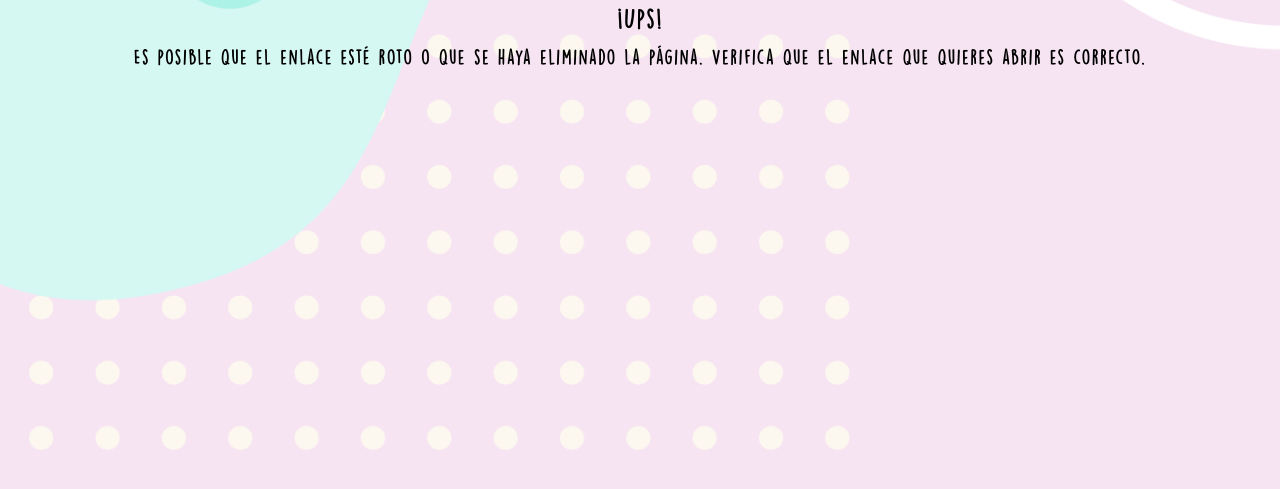
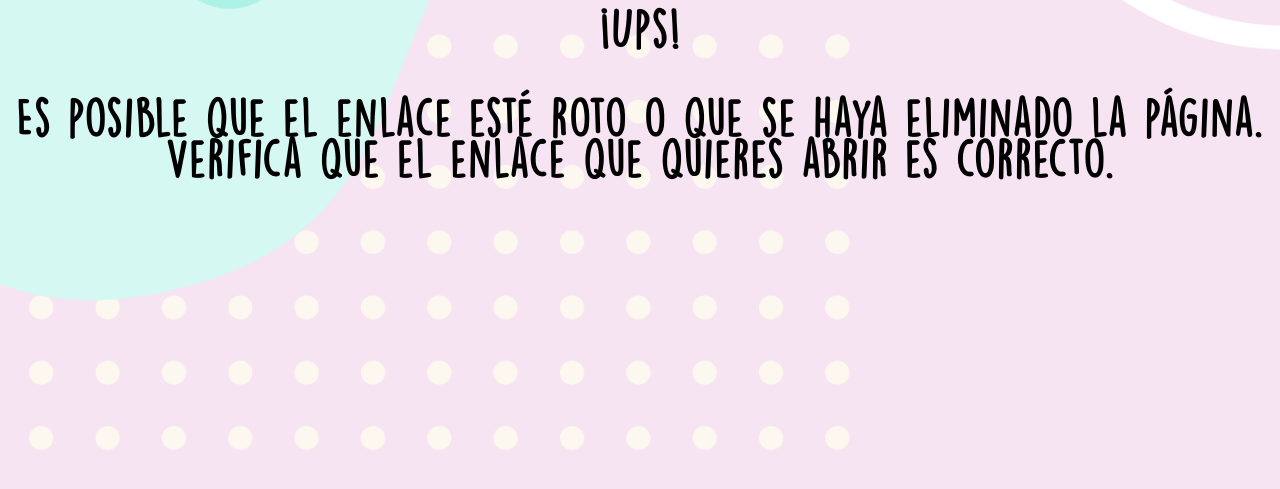
Before and after one commit to Fibonach0/DiDi-Tarjetas, a plain HTML site: page NotFound.html in a window 1280 px wide. Shown: the part 247-736 px from the top of the page. Drawn offline with Linux system fonts and the light colour scheme.

Commit message:
Update NotFound.html

```diff
--- a/NotFound.html
+++ b/NotFound.html
@@ -1081,8 +1081,8 @@
         </div>
     </div>
     <div class="texto">
-        <h2>¡Ups!</h2>
-        <h3>Es posible que el enlace esté roto o que se haya eliminado la página. Verifica que el enlace que quieres abrir es correcto.</h3>
+        <h1 style="font-size:300%;">¡Ups!</h1>
+        <p style="font-size:300%;"><b>Es posible que el enlace esté roto o que se haya eliminado la página. Verifica que el enlace que quieres abrir es correcto.</b></p>
     </div>
     <script type="text/javascript">
     </script>
```
